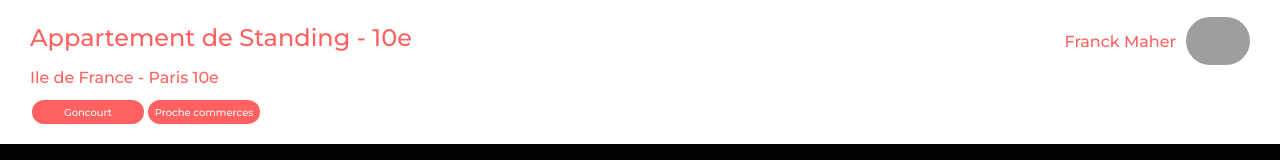
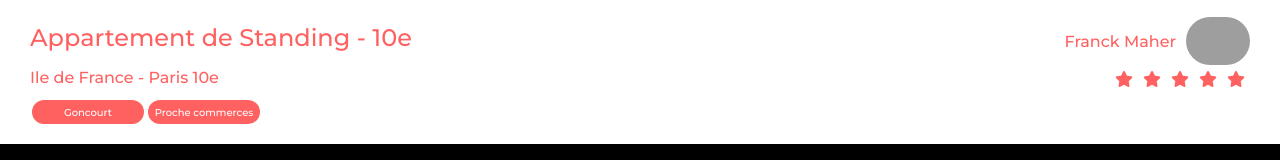
Before and after one commit to ToDestiny/Kasa---React-JS-vitrine-website-for-a-real-estate-company, a React (Create React App) app in the folder kasa-front/: page /0979876d in a window 1280 px wide. Shown: the part 597-757 px from the top of the page. Built offline with nearby package versions, Linux system fonts and the light colour scheme; grey boxes are pictures that could not be loaded.

Commit message:
Ratings OK

```diff
--- a/kasa-front/src/pages/ApartmentCard/ApartmentCard.jsx
+++ b/kasa-front/src/pages/ApartmentCard/ApartmentCard.jsx
@@ -7,6 +7,7 @@ import ApartmentGallery from './ApartmentGallery.jsx';
 
 import data from '../../data/logements.json';
 import ApartmentTag from './ApartmentTag.jsx';
+import ApartmentRating from './ApartmentRating.jsx';
 
 const Apartment = styled.div`
   height: 100%;
@@ -119,8 +120,8 @@ function ApartmentCard() {
                 src={filteredData[0].host.picture}
                 alt="Owner's picture"
               />
-              {console.log(filteredData[0].host.picture)}
             </ApartmentOwnerContainer>
+            <ApartmentRating rating={filteredData[0].rating} />
           </WrapperRight>
         </Wrapper>
       </ApartmentContainer>
--- /dev/null
+++ b/kasa-front/src/pages/ApartmentCard/ApartmentRating.jsx
@@ -0,0 +1,95 @@
+import styled from 'styled-components';
+import colors from '../../utils/style/colors';
+
+const RatingContainer = styled.div`
+  width: 100%;
+  display: flex;
+  justify-content: flex-end;
+  margin: 5px 0;
+  @media screen and (max-width: 375px) {
+    height: 100%;
+  }
+  @media screen and (min-width: 376px) {
+    height: 100%;
+  }
+`;
+
+const StarFull = styled.i`
+  color: ${colors.primary};
+  & i {
+    margin: 0 5px;
+  }
+`;
+
+function ApartmentRating({ rating }) {
+  const renderSwitch = (rating) => {
+    switch (rating) {
+      case '0':
+        return (
+          <StarFull>
+            <i className="fa-regular fa-star"></i>
+            <i className="fa-regular fa-star"></i>
+            <i className="fa-regular fa-star"></i>
+            <i className="fa-regular fa-star"></i>
+            <i className="fa-regular fa-star"></i>
+          </StarFull>
+        );
+      case '1':
+        return (
+          <StarFull>
+            <i className="fa-solid fa-star"></i>
+            <i className="fa-regular fa-star"></i>
+            <i className="fa-regular fa-star"></i>
+            <i className="fa-regular fa-star"></i>
+            <i className="fa-regular fa-star"></i>
+          </StarFull>
+        );
+      case '2':
+        return (
+          <StarFull>
+            <i className="fa-solid fa-star"></i>
+            <i className="fa-solid fa-star"></i>
+            <i className="fa-regular fa-star"></i>
+            <i className="fa-regular fa-star"></i>
+            <i className="fa-regular fa-star"></i>
+          </StarFull>
+        );
+      case '3':
+        return (
+          <StarFull>
+            <i className="fa-solid fa-star"></i>
+            <i className="fa-solid fa-star"></i>
+            <i className="fa-solid fa-star"></i>
+            <i className="fa-regular fa-star"></i>
+            <i className="fa-regular fa-star"></i>
+          </StarFull>
+        );
+      case '4':
+        return (
+          <StarFull>
+            <i className="fa-solid fa-star"></i>
+            <i className="fa-solid fa-star"></i>
+            <i className="fa-solid fa-star"></i>
+            <i className="fa-solid fa-star"></i>
+            <i className="fa-regular fa-star"></i>
+          </StarFull>
+        );
+      case '5':
+        return (
+          <StarFull>
+            <i className="fa-solid fa-star"></i>
+            <i className="fa-solid fa-star"></i>
+            <i className="fa-solid fa-star"></i>
+            <i className="fa-solid fa-star"></i>
+            <i className="fa-solid fa-star"></i>
+          </StarFull>
+        );
+      default:
+        return 'error';
+    }
+  };
+
+  return <RatingContainer>{renderSwitch(rating)}</RatingContainer>;
+}
+
+export default ApartmentRating;
```
